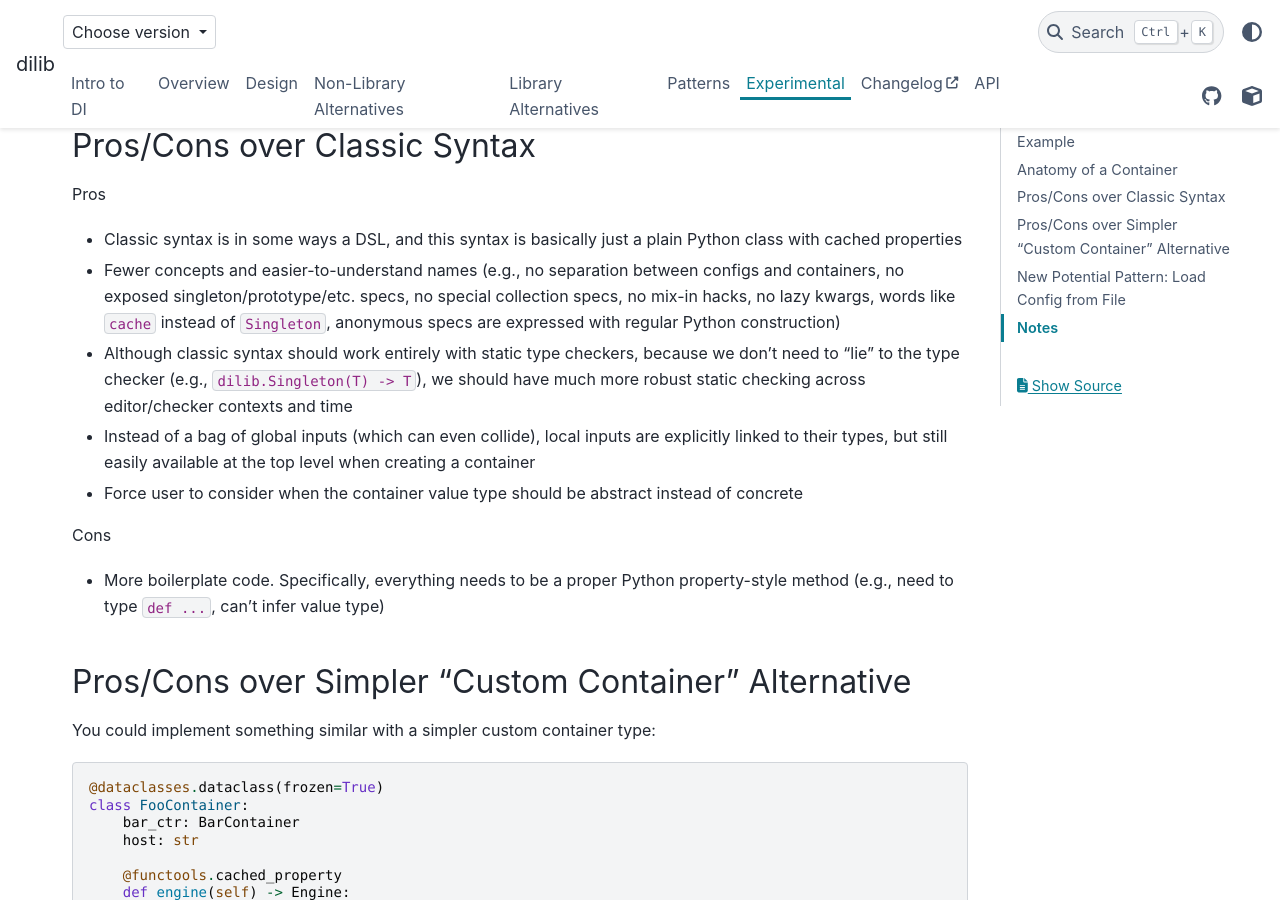
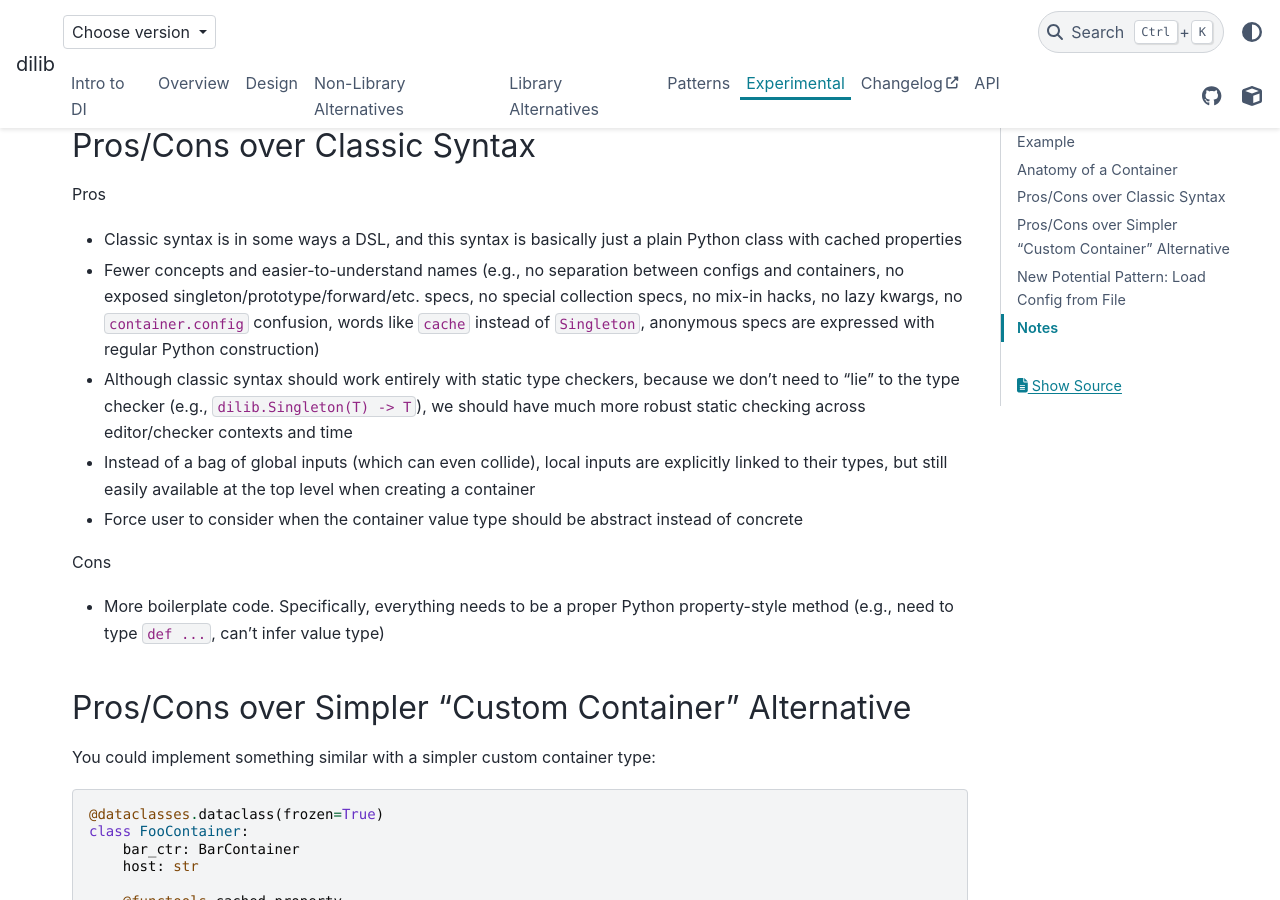
Before and after one commit to ansatzcapital/dilib, a Sphinx documentation site: the page built from docs/source/experimental.md, in a window 1280 px wide and 900 px high, scrolled down 993 px. Built offline with Sphinx 7.4.7 and the PyData theme 0.15.4, drawn with Linux system fonts in a browser that asks for light colours; the version number could not be read and is left out.

Commit message:
Update docs

```diff
--- a/docs/source/experimental.md
+++ b/docs/source/experimental.md
@@ -37,10 +37,11 @@ Pros
 - Classic syntax is in some ways a DSL, and this syntax is
 basically just a plain Python class with cached properties
 - Fewer concepts and easier-to-understand names (e.g., no separation
-between configs and containers, no exposed singleton/prototype/etc. specs,
+between configs and containers,
+no exposed singleton/prototype/forward/etc. specs,
 no special collection specs, no mix-in hacks, no lazy kwargs,
-words like `cache` instead of `Singleton`, anonymous specs are expressed
-with regular Python construction)
+no `container.config` confusion, words like `cache` instead of `Singleton`,
+anonymous specs are expressed with regular Python construction)
 - Although classic syntax should work entirely with static type checkers,
 because we don't need to "lie" to the type checker
 (e.g., `dilib.Singleton(T) -> T`), we should have much more robust
```
